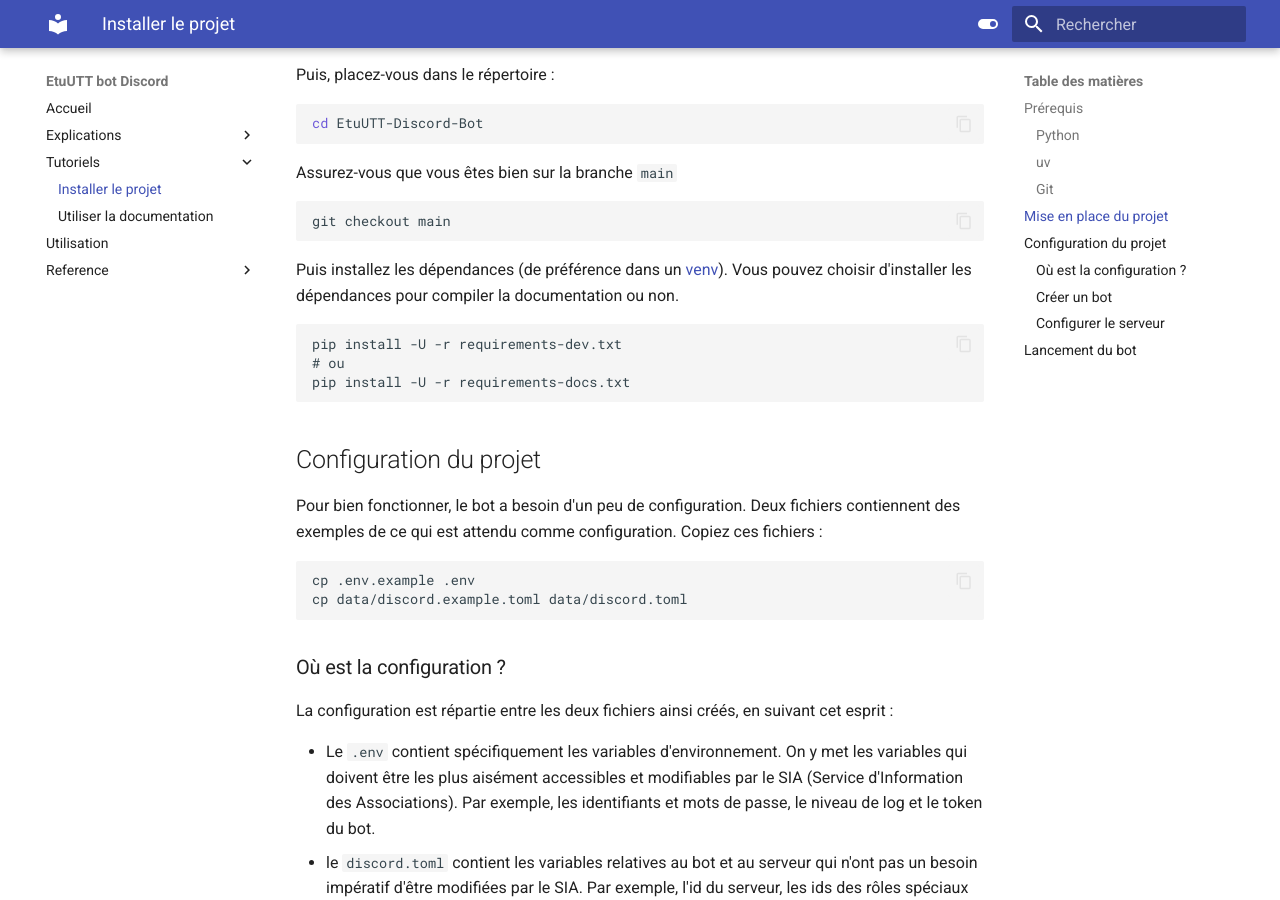
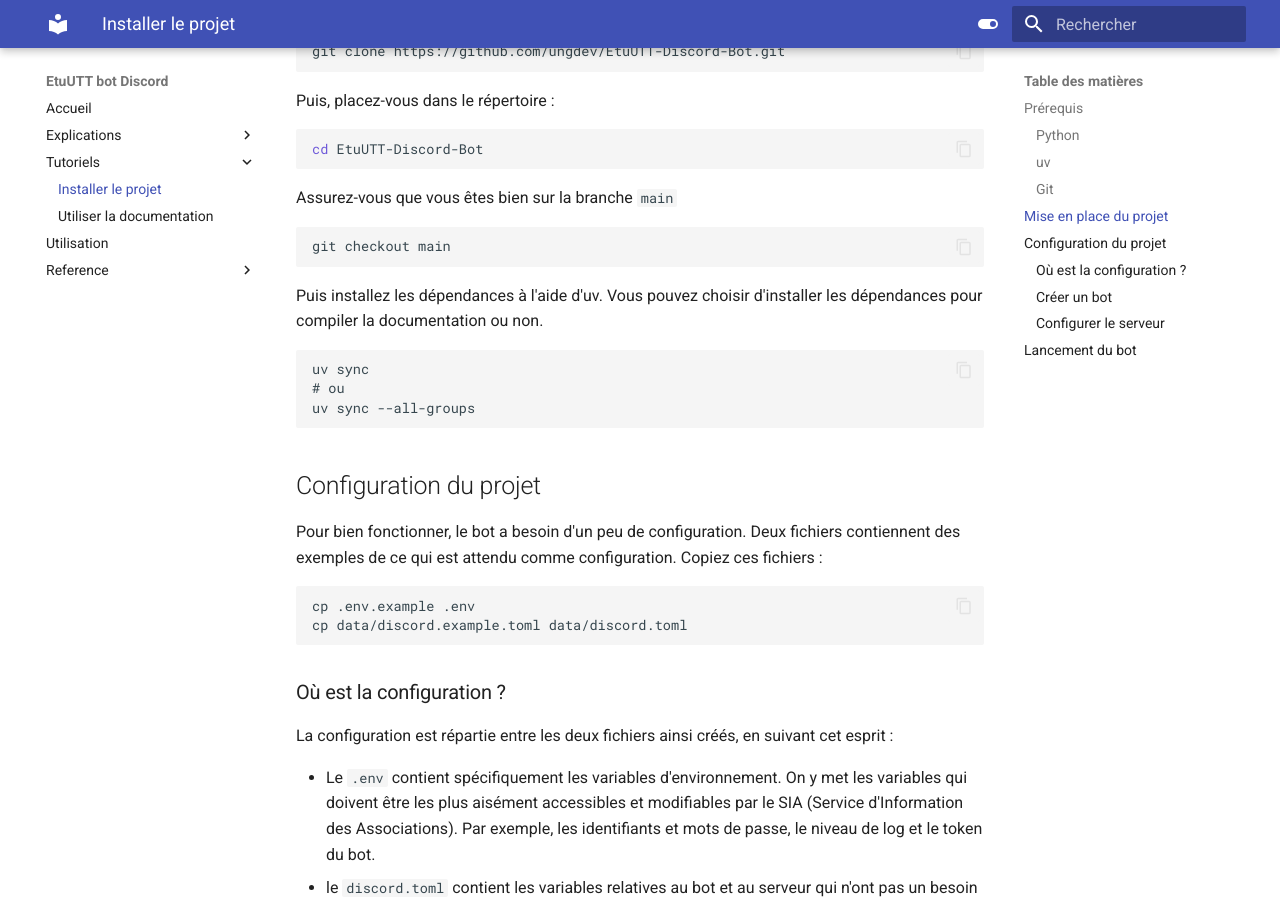
Before and after one commit to ungdev/EtuUTT-Discord-Bot, an MkDocs documentation site: the page built from docs/tutorials/install.md, in a window 1280 px wide and 900 px high, scrolled down 1945 px. Built offline with MkDocs 1.6.1 and Material for MkDocs 9.7.7, drawn with Linux system fonts in a browser that asks for light colours; some of the changed text lies outside the part shown.

Commit message:
fix: missing updates to uv

````diff
--- a/docs/tutorials/install.md
+++ b/docs/tutorials/install.md
@@ -14,7 +14,9 @@ directement à [la partie suivante](#mise-en-place-du-projet).
 ### Python
 
 Le projet est conçu pour fonctionner avec Python 3.10 ou au-dessus.
-Notez qu'il est optionnel d'installer Python séparément, car uv est capable de l'installer.
+Notez qu'il est optionnel d'installer Python séparément,
+car uv est capable de l'installer automatiquement.
+Dans ce cas-là, vous pouvez passer directement à l'[installation d'uv](#uv).
 
 Pour vérifier votre version de Python, exécutez la commande suivante dans votre terminal :
 
@@ -250,15 +252,14 @@ Assurez-vous que vous êtes bien sur la branche `main`
 git checkout main
 ```
 
-Puis installez les dépendances (de préférence dans un
-[venv](https://docs.python.org/3/library/venv.html)).
+Puis installez les dépendances à l'aide d'uv.
 Vous pouvez choisir d'installer les dépendances
 pour compiler la documentation ou non.
 
 ```
-pip install -U -r requirements-dev.txt
+uv sync
 # ou
-pip install -U -r requirements-docs.txt
+uv sync --all-groups
 ```
 
 ## Configuration du projet
@@ -413,7 +414,7 @@ Maintenant que tout est configuré, vous pouvez lancer le bot.
 Pour cela, exécutez la commande suivante dans votre terminal :
 
 ```bash
-python -m etuutt_bot
+uv run -m etuutt_bot
 ```
 
 Rendez-vous dans le salon que vous avez configuré comme étant celui
````
Also changed, not shown: README.md (+4 -3 lines), 3 other files.
